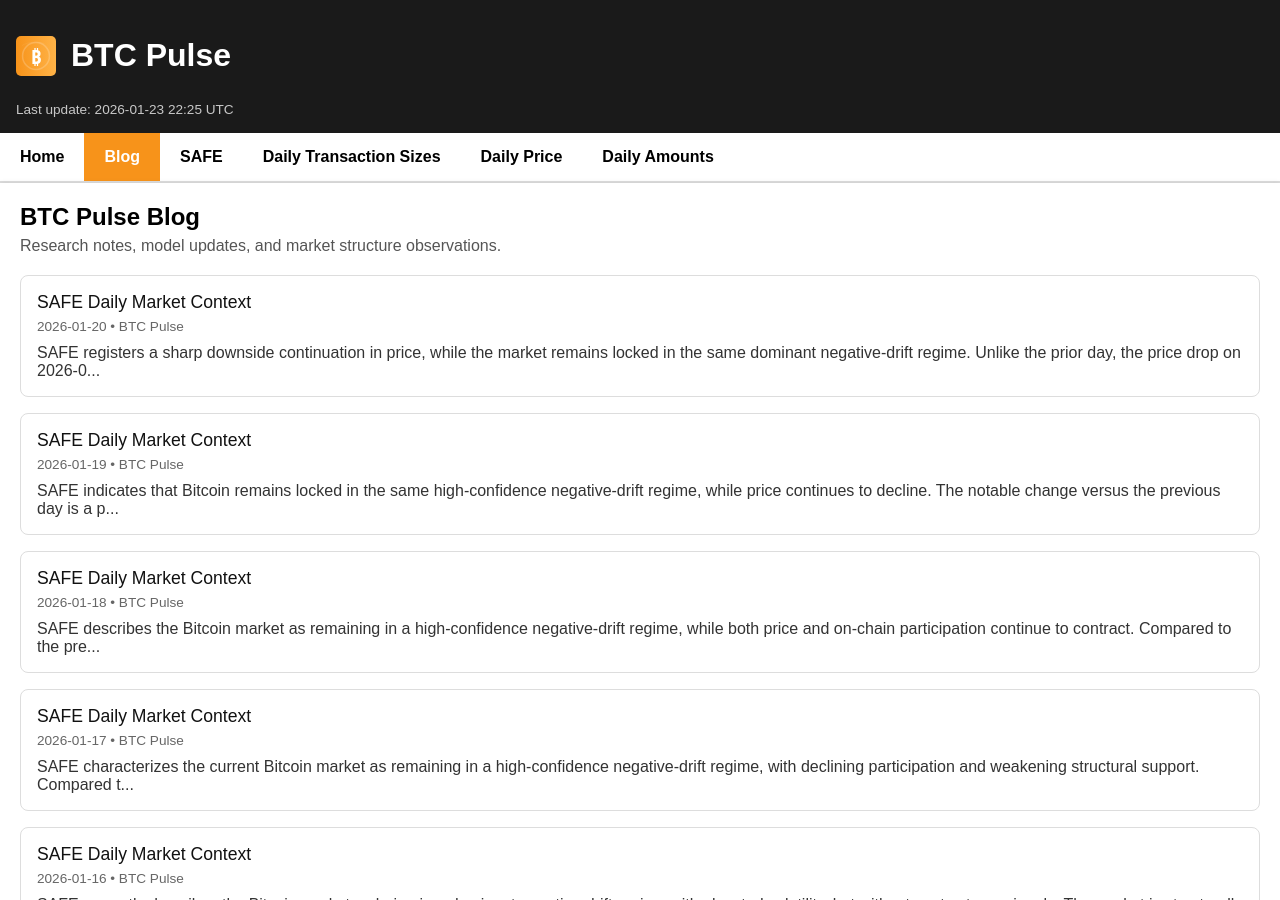
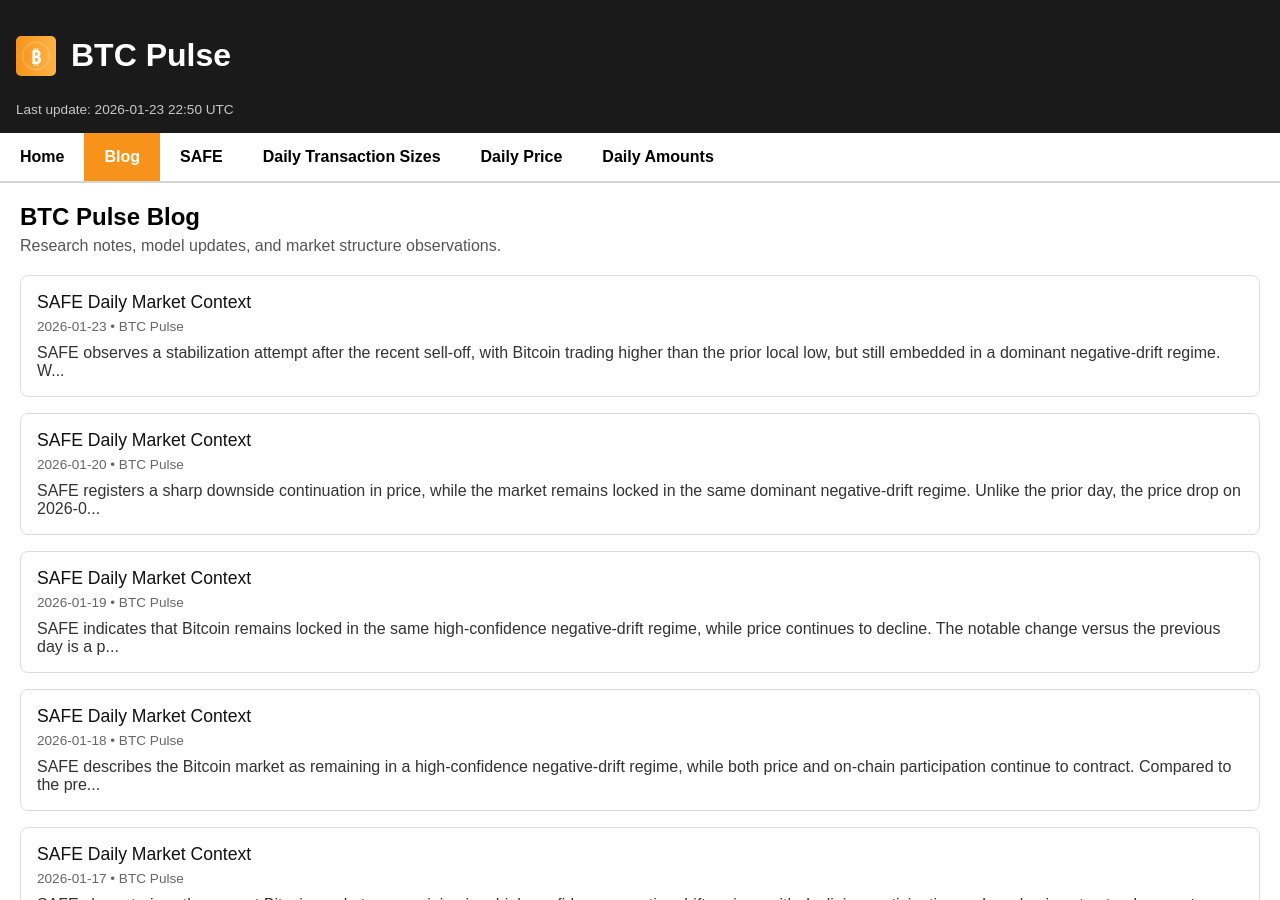
Before and after one commit to MihaiPopescu1985/bitcoin-charts, a Jekyll site: the page built from blog/index.md, in a window 1280 px wide and 900 px high. Built offline with Jekyll 4.4.1, drawn with Linux system fonts in a browser that asks for light colours; some of the changed lines change nothing that is shown.

Commit message:
day reading

```diff
--- a/_data/last_update.json
+++ b/_data/last_update.json
@@ -1,3 +1,3 @@
 {
-  "iso": "2026-01-23T22:25:32Z"
+  "iso": "2026-01-23T22:50:06Z"
 }
--- /dev/null
+++ b/_posts/2026-01-23-safe-daily-market-context.md
@@ -0,0 +1,107 @@
+---
+layout: post
+title: "SAFE Daily Market Context"
+date: 2026-01-23
+author: BTC Pulse
+description: "SAFE sees rebound elasticity with high participation in a negative-drift regime."
+---
+
+SAFE observes a **stabilization attempt after the recent sell-off**, with Bitcoin trading higher than the prior local low, but **still embedded in a dominant negative-drift regime**.
+
+What materially changed today is the **strong resurgence in on-chain activity**, pushing volume into **high positive Z-score territory**, while price remains depressed.
+This configuration signals a **high-energy, elastic market**, where **participation has surged** but **directional conviction remains absent**.
+
+## Regime Assessment (HMM)
+
+- **Dominant regime:** HMM_STATE_2
+- **Regime confidence:** 98.6%
+- **Estimated drift:** -0.107% per day
+- **Estimated volatility:** ~2.93% daily
+
+SAFE continues to classify the market as being in a **distribution / corrective regime**.
+However, the **non-trivial rise in alternative regime weight (STATE_3 ~ 1.45%)** reflects **growing instability and regime tension**.
+
+## Price, Trend, and Positioning
+
+- **Close:** 89,722.58
+- **TS_50:** -0.0330
+  -> Medium-term trend has now **turned negative**.
+- **Band width:** 0.332
+  -> Volatility remains **elevated**.
+- **Band position:** 0.167
+  -> Price sits **deep in the lower band**, near recent extremes.
+- **Range score:** 0.281
+  -> Market still favors **movement**, not consolidation.
+
+**Interpretation:**
+Price stability is tentative, and structure remains **bearishly aligned**, with price failing to regain a neutral band position.
+
+## Volatility and Short-Term Risk (10-day horizon)
+
+**Simulation count:** 20,000
+
+### Upside touch probabilities
+
+- **+2%:** 66.6%
+- **+5%:** 45.4%
+- **+10%:** 21.1%
+
+### Downside touch probabilities
+
+- **-2%:** 71.2%
+- **-5%:** 49.4%
+- **-10%:** 21.2%
+
+The distribution remains **highly symmetric**, confirming that SAFE expects **large movement potential**, but **low separability of direction**.
+
+## Correction vs Rebound Dynamics
+
+- **P_CORRECTION_10D (raw):** 29.2%
+- **P_REBOUND_10D (raw):** 27.8%
+
+### Calibrated probabilities
+
+- **P_CORRECTION_10D_CAL:** 3.7%
+- **P_REBOUND_10D_CAL:** 73.5%
+
+**Interpretation:**
+SAFE detects **very strong rebound elasticity**, though less extreme than on 2026-01-20.
+This suggests the market remains **statistically stretched**, favoring **short-term mean reversion**, not trend continuation.
+
+## On-Chain Activity and Structure
+
+On-chain metrics show a **powerful resurgence in activity**:
+
+- **Total transferred amount:** 1.31M (very high)
+- **Volume Z-score:** +2.18
+- **Dominance Z-score:** near neutral
+- **Whale transactions:** 57
+- **Mid-size transactions:** 611
+
+**Interpretation:**
+High volume with neutral dominance implies **broad participation**, not concentrated distribution.
+SAFE interprets this as **active engagement**, often observed during **re-accumulation attempts or high-stress transitions**.
+
+## SAFE Positioning Output (Informational)
+
+- **Target exposure:** ~35%
+- **Leverage:** 1.0x
+- **Direction:** Long-biased
+- **Entry step:** 0.0
+- **Conviction:** ~0
+
+SAFE remains mechanically long, but **conviction is effectively zero**, reflecting **maximum informational uncertainty**.
+
+## Final Interpretation
+
+SAFE currently describes the Bitcoin market as:
+
+- Locked in a **negative-drift, high-volatility regime**
+- Showing **trend deterioration** (TS_50 < 0)
+- Exhibiting **very strong rebound elasticity**
+- Experiencing **exceptionally high on-chain participation**
+- Remaining **reactive, elastic, and undecided**
+
+In short: **volatile, stretched, and highly active**, with rebound potential but **no confirmed regime shift**.
+
+*SAFE is a statistical system. It does not predict outcomes, provide advice, or express opinions. It describes probabilistic market structure based on historical behavior.*
```
